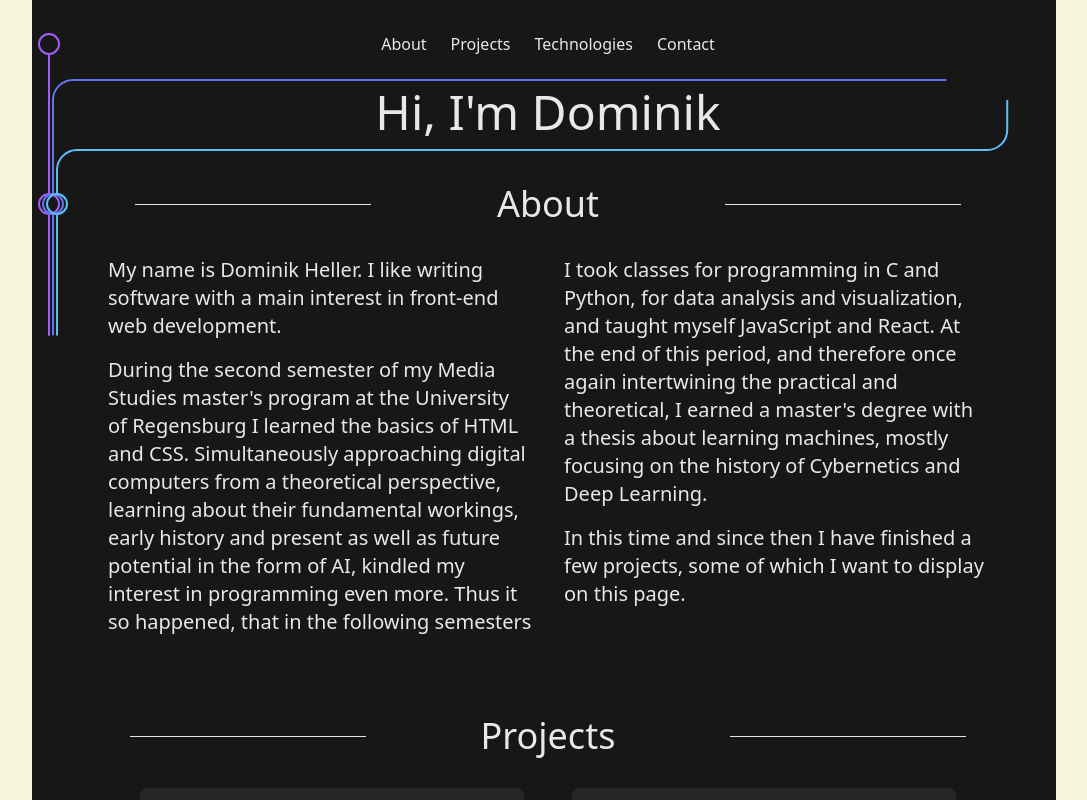
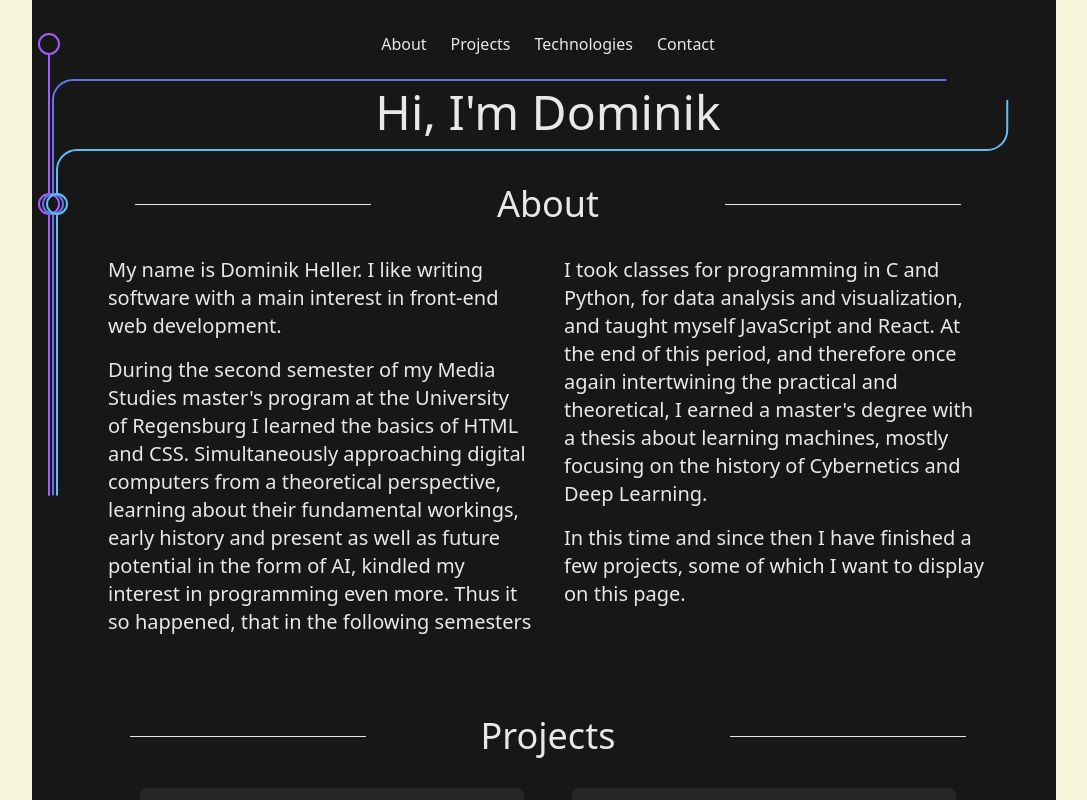
Before and after one commit to kilianmandscharo/portfolio_page, a Next.js app: page / in a window 1280 px wide. Shown: the top 800 px of the page, without its empty margins (96-1183 px from the left). Built offline with nearby package versions, Linux system fonts and the light colour scheme.

Commit message:
optimized lines

```diff
--- a/components/AnimatedLines.tsx
+++ b/components/AnimatedLines.tsx
@@ -1,4 +1,4 @@
-import { useState } from "react";
+import { useEffect, useState } from "react";
 import { useSpring, animated } from "react-spring";
 
 interface AnimatedLinesProps {
@@ -19,12 +19,24 @@ const AnimatedLines = ({
     contactYPosition,
 }: AnimatedLinesProps) => {
     const [pathsAnimated, setPathsAnimated] = useState(false);
+    const [show, setShow] = useState(false);
+
+    useEffect(() => {
+        setTimeout(() => {
+            setShow(true);
+        }, 300);
+    }, []);
 
     const makeCircle = () => {
         return `a 5,5 0 0,0 0,20 a 5,5 0 0,0 0,-20 a 5,5 0 0,0 0,20`;
     };
 
-    const extraOffset = 270;
+    const extraOffset =
+        scrollY > projectsYPosition - 430
+            ? scrollY > skillsYPosition - 390
+                ? 492
+                : 461
+            : 430;
     const secondOffset = width / 1.12 - 41;
     const thirdOffset = width / 1.05 - 31.4159 - 45;
 
@@ -64,7 +76,7 @@ const AnimatedLines = ({
         onRest: () => setPathsAnimated(true),
     });
 
-    return (
+    return show ? (
         <svg
             width={width}
             height={height}
@@ -116,6 +128,8 @@ const AnimatedLines = ({
                 }
             />
         </svg>
+    ) : (
+        <div></div>
     );
 };
 
```
